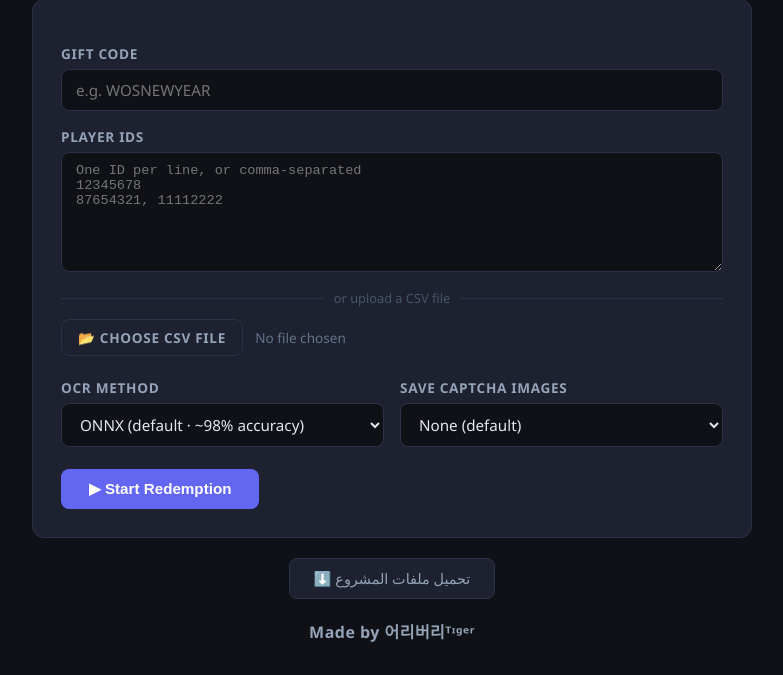
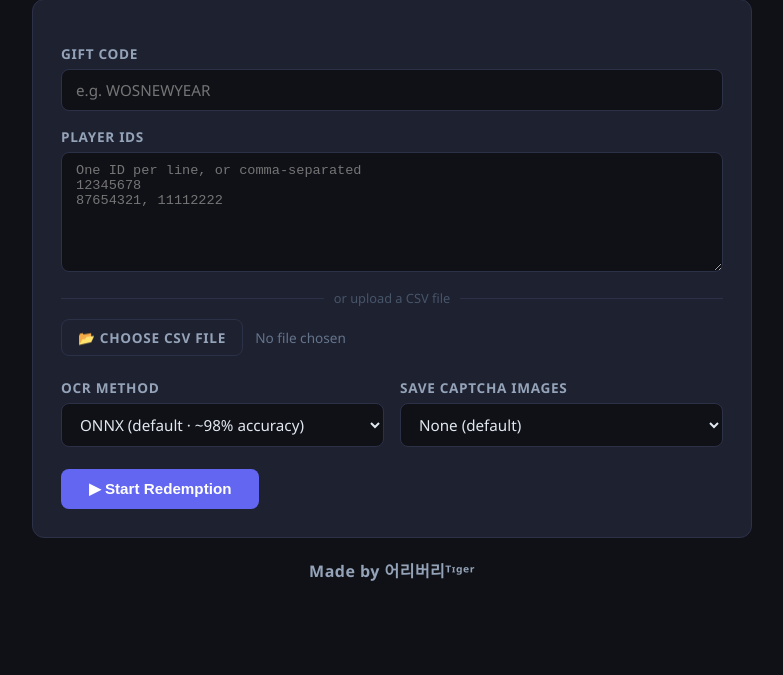
Before and after one commit to abdedaime700-alt/-ZXC-WOS-Gift-Code-Redeemer, a Flask app: page / in a window 1280 px wide. Shown: the part 132-807 px from the top of the page, without its empty margins (248-1031 px from the left). After the commit the page ends 713 px from the top, so only its background shows below. Run offline with Flask 3, Linux system fonts and the light colour scheme.

```diff
--- a/templates/index.html
+++ b/templates/index.html
@@ -392,12 +392,6 @@
   });
 </script>
 
-<div style="text-align:center; margin-top: 20px;">
-  <a href="/download" style="display:inline-block; padding: 10px 24px; background:#1e2130; border:1px solid #2d3148; border-radius:8px; color:#94a3b8; font-size:0.9rem; text-decoration:none;">
-    ⬇️ تحميل ملفات المشروع
-  </a>
-</div>
-
 <footer style="margin-top: 20px; color: #94a3b8; font-size: 1rem; font-weight: 600; text-align: center; letter-spacing: 0.03em;">
   Made by 어리버리ᵀᶦᵍᵉʳ
 </footer>
```
